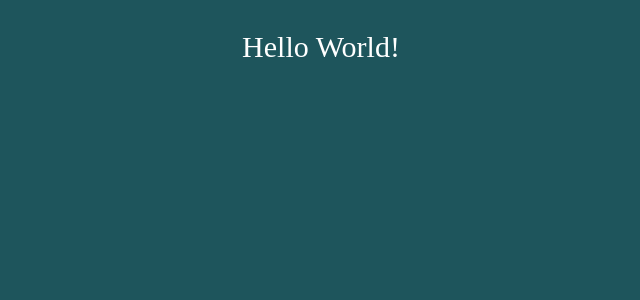
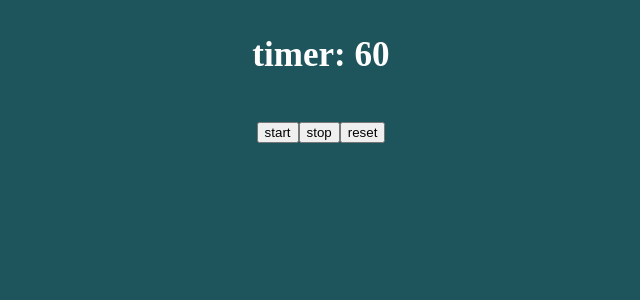
Before and after one commit to CristianPeralta/fcc-fe-projects, a React (Create React App) app in the folder pomodoro-clock/: page / in a window 1280 px wide. Shown: the top 300 px of the page, without its empty margins (319-959 px from the left). Built offline with nearby package versions, Linux system fonts and the light colour scheme.

Commit message:
add basic timer

```diff
--- a/pomodoro-clock/src/App.js
+++ b/pomodoro-clock/src/App.js
@@ -4,11 +4,32 @@
 class App extends Component {
   constructor(props) {
     super(props);
+    this.state = {
+      time: 60
+    };
+    this.startTimer = this.startTimer.bind(this)
+    this.stopTimer = this.stopTimer.bind(this)
+    this.resetTimer = this.resetTimer.bind(this)
+  }
+
+  startTimer() {
+    this.timer = setInterval(() => this.setState({
+      time: this.state.time - 1
+    }), 1000)
+  }
+  stopTimer() {
+    clearInterval(this.timer)
+  }
+  resetTimer() {
+    this.setState({time: 60})
   }
   render() {
     return (
       <div>
-        <p>Hello World!</p>
+        <h3>timer: {this.state.time}</h3>
+        <button onClick={this.startTimer}>start</button>
+        <button onClick={this.stopTimer}>stop</button>
+        <button onClick={this.resetTimer}>reset</button>
       </div>
     )
   }
```
